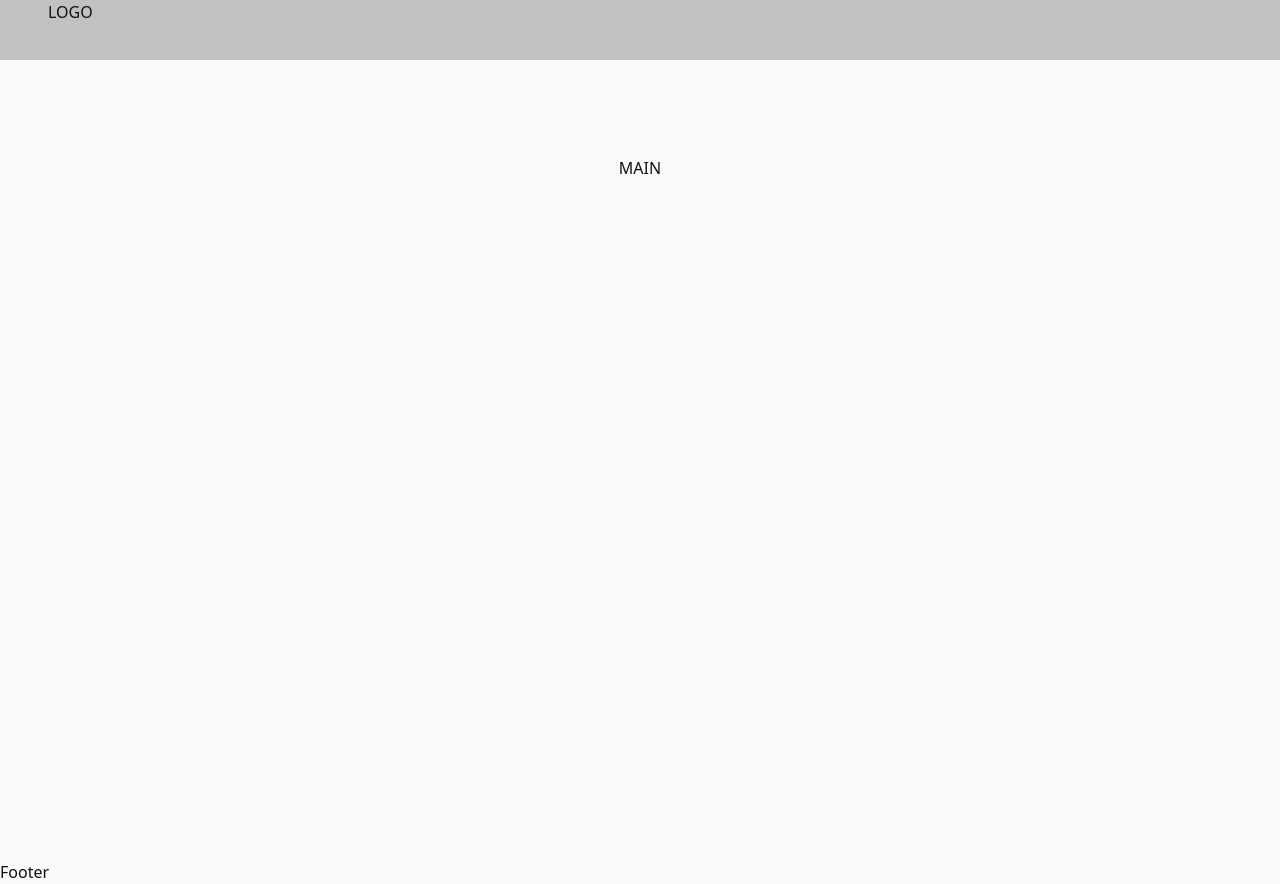
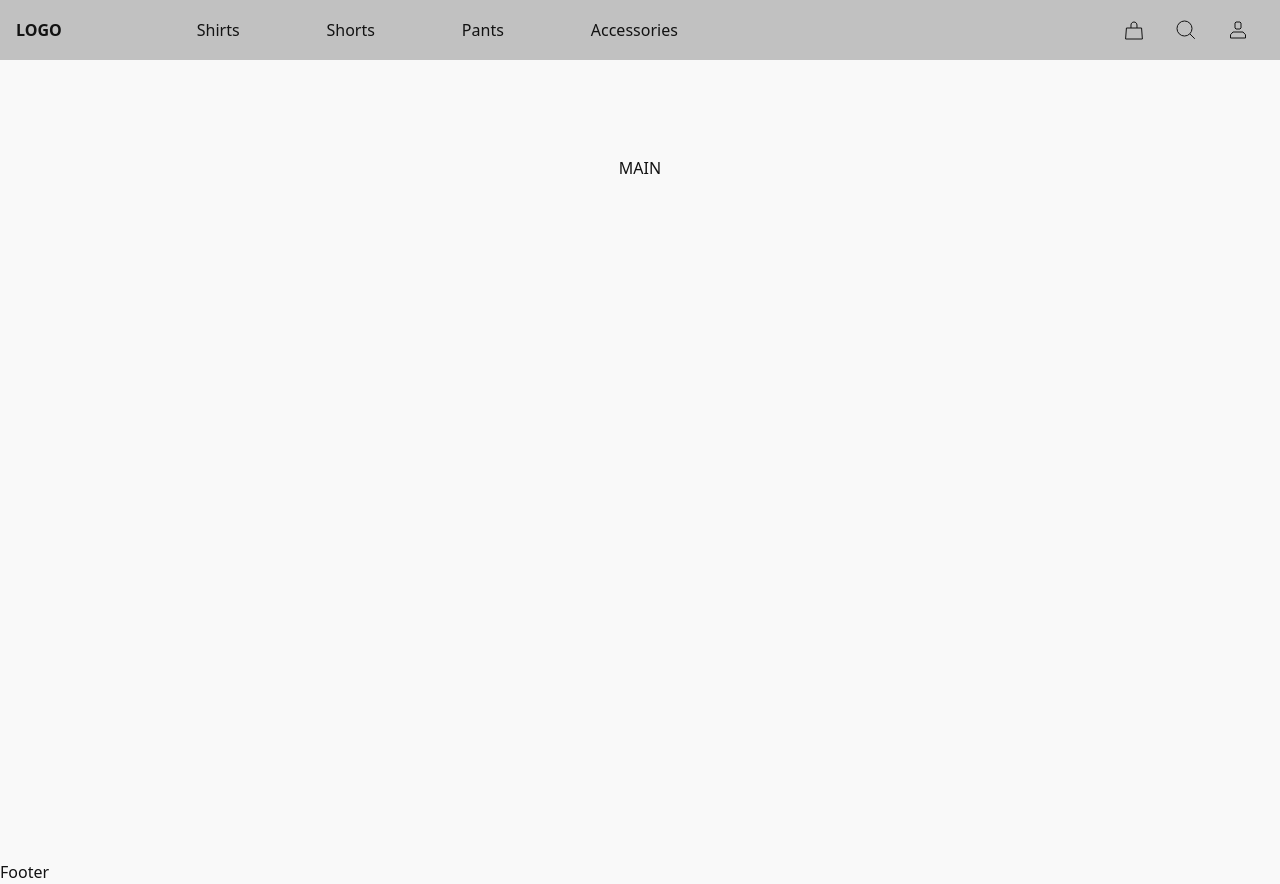
Before and after one commit to duncanmatt/ecomm_next, a Next.js app: page / in a window 1280 px wide. Built offline with nearby package versions, Linux system fonts and the light colour scheme.

Commit message:
desktop header layout
also created cart page and adjusted layout component

```diff
--- a/src/components/Layout.tsx
+++ b/src/components/Layout.tsx
@@ -8,7 +8,7 @@ const Layout = ({ children }: LayoutProps) => {
 	return (
 		<>
 			<Header />
-			<div>{children}</div>
+			<div className='h-screen z-0'>{children}</div>
 			<div>Footer</div>
 		</>
 	);
--- a/src/components/header/Desktop.tsx
+++ b/src/components/header/Desktop.tsx
@@ -1,12 +1,67 @@
+import Link from 'next/link';
 import Logo from './Logo';
+import SearchIcon from './SearchIcon';
+import CartIcon from './CartIcon';
+import ProfileIcon from './ProfileIcon';
+
+const links = [
+	{
+		id: 0,
+		target: 'Shirts',
+		target_url: '/Shirts',
+	},
+	{
+		id: 1,
+		target: 'Shorts',
+		target_url: '/Shorts',
+	},
+	{
+		id: 2,
+		target: 'Pants',
+		target_url: '/Pants',
+	},
+	{
+		id: 3,
+		target: 'Accessories',
+		target_url: '/Accessories',
+	},
+];
 
 const Desktop = () => {
 	return (
-		<div>
-			<span>
-				<Logo />
-			</span>
-		</div>
+		<nav className='flex flex-row h-full items-center justify-between'>
+			<div className='flex flex-row justify-between basis-60'>
+				<span>
+					<Logo />
+				</span>
+				<ul className='flex flex-row flex-1 justify-evenly ps-3rem'>
+					{links.map(link => (
+						<li key={link.id}>
+							<Link href={link.target_url}>{link.target}</Link>
+						</li>
+					))}
+				</ul>
+			</div>
+			<div>
+				<ul>
+					<li className='py-2 inline-block'>
+						<span className='flex me-1rem cursor-pointer'>
+							<CartIcon />
+						</span>
+					</li>
+					<li className='py-2 inline-block'>
+						<span className='flex mx-1rem cursor-pointer'>
+							<SearchIcon />
+						</span>
+					</li>
+					<li className='py-2 inline-block'>
+						<span className='flex mx-1rem cursor-pointer'>
+							<ProfileIcon />
+						</span>
+					</li>
+				</ul>
+			</div>
+		</nav>
 	);
 };
 
--- a/src/components/header/Header.tsx
+++ b/src/components/header/Header.tsx
@@ -8,7 +8,7 @@ const Header = () => {
 				<div className='px-1rem md:hidden h-full'>
 					<Mobile />
 				</div>
-				<div className='px-3rem hidden md:block h-full'>
+				<div className='px-1rem hidden md:block h-full'>
 					<Desktop />
 				</div>
 			</header>
--- a/src/components/header/Logo.tsx
+++ b/src/components/header/Logo.tsx
@@ -3,7 +3,11 @@ import Link from 'next/link';
 const Logo = () => {
 	return (
 		<span>
-			<Link href='/'>LOGO</Link>
+			<Link
+				className='font-bold'
+				href='/'>
+				LOGO
+			</Link>
 		</span>
 	);
 };
--- /dev/null
+++ b/src/components/header/ProfileIcon.tsx
@@ -0,0 +1,23 @@
+const ProfileIcon = () => {
+	return (
+		<svg
+			width='20'
+			height='20'
+			viewBox='0 0 20 20'
+			fill='none'
+			xmlns='http://www.w3.org/2000/svg'>
+			<path
+				d='M17.5 14.748L15.0016 12H4.97639L2.5 14.748V18H10.011H17.5V14.748Z'
+				stroke='#121212'
+				strokeWidth='1'
+				stroke-miterlimit='14.45'></path>
+			<path
+				d='M12 9H8L7 8V3L8 2H12L13 3V8L12 9Z'
+				stroke='#121212'
+				strokeWidth='1'
+				stroke-miterlimit='14.45'></path>
+		</svg>
+	);
+};
+
+export default ProfileIcon;
--- /dev/null
+++ b/src/pages/Cart.tsx
@@ -0,0 +1,7 @@
+import Layout from '@/components/Layout';
+
+const Cart = () => {
+	return <Layout>CART</Layout>;
+};
+
+export default Cart;
```
